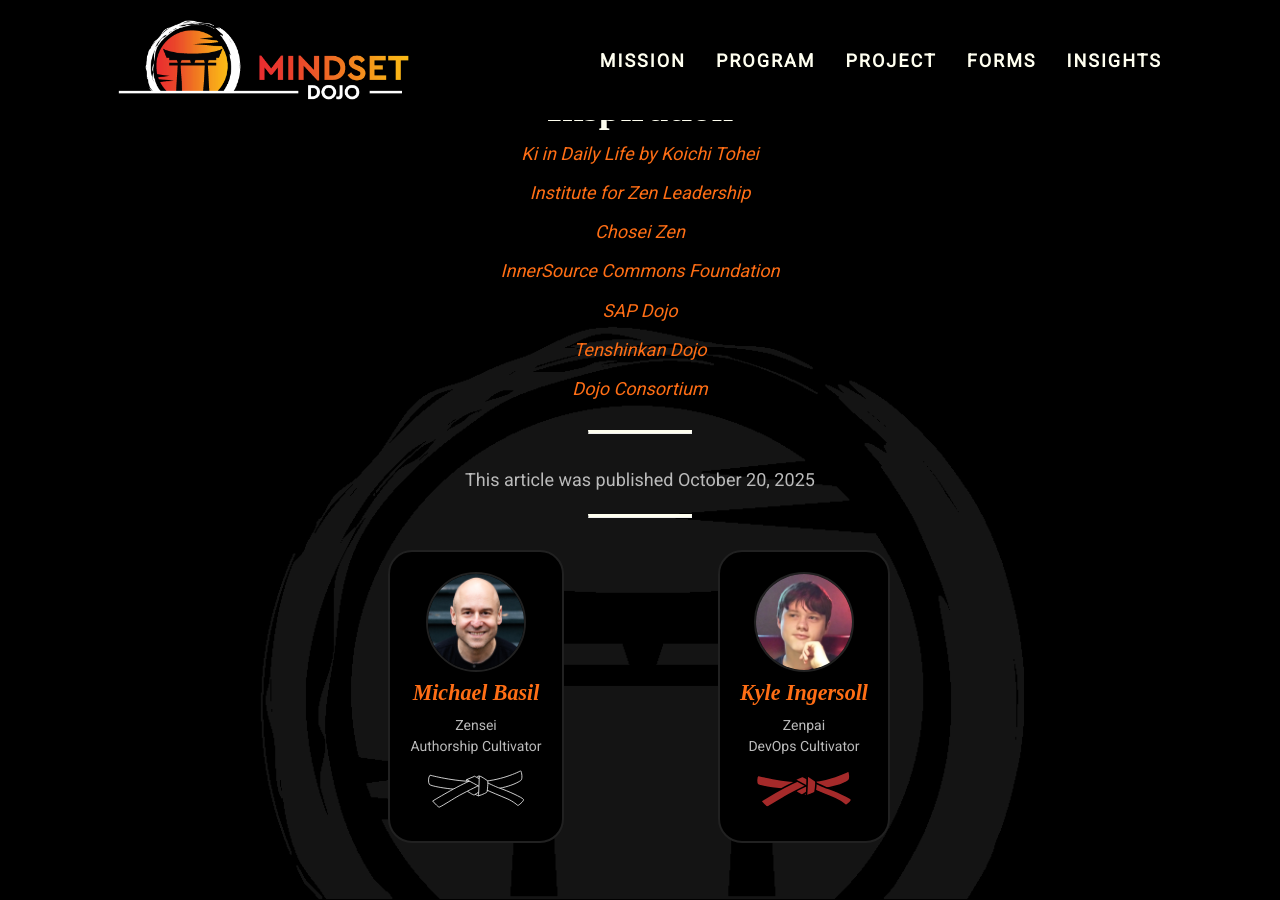
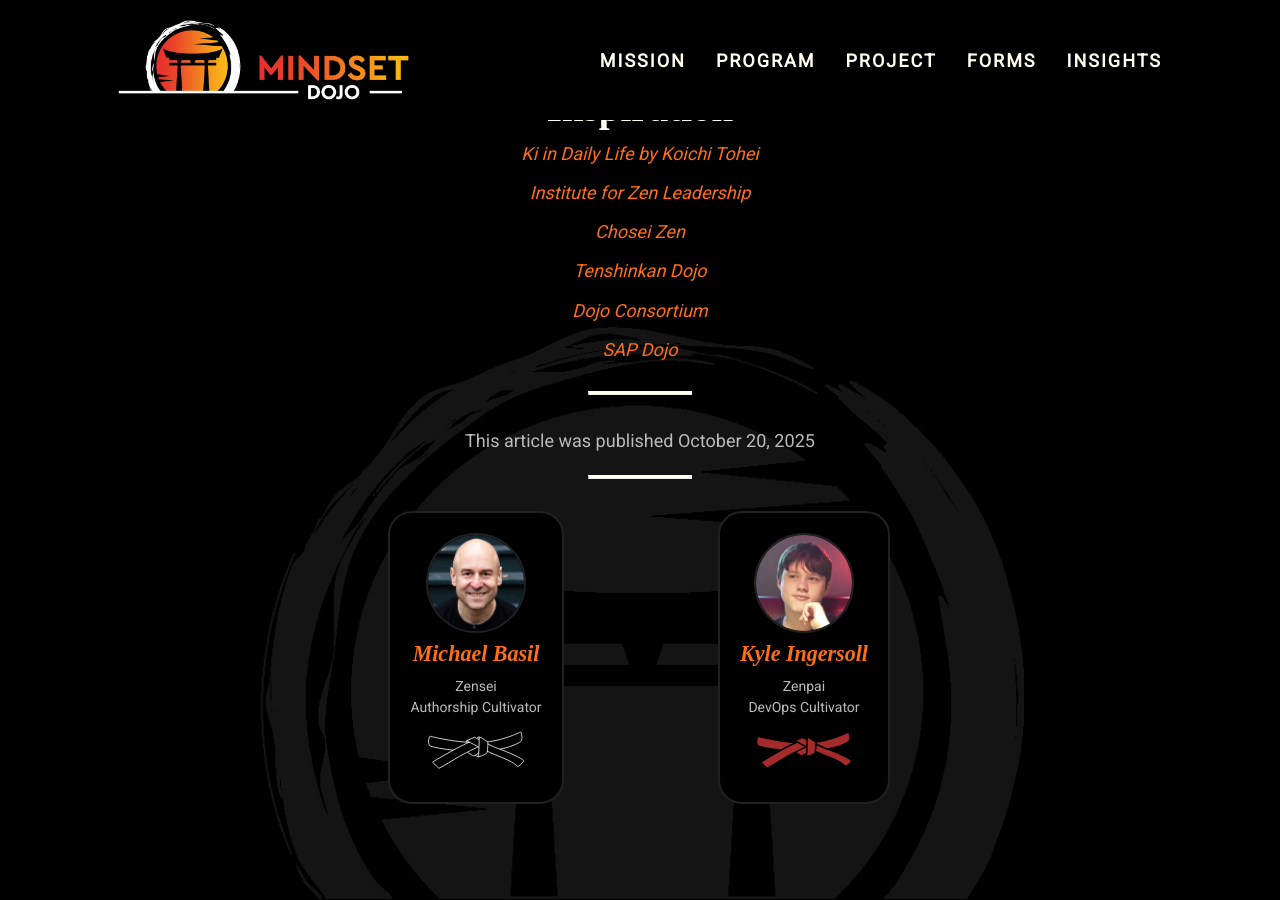
Before and after one commit to mindset-dojo/mindset-dojo.github.io, a Jekyll site: the page built from _forms/2025-10-20-dojo.md, in a window 1280 px wide and 900 px high, scrolled down 672 px. Built offline with Jekyll 4.4.1, drawn with Linux system fonts in a browser that asks for light colours; some web fonts are replaced.

Commit message:
refactor(dojo): clarify inspirations.

```diff
--- a/_forms/2025-10-20-dojo.md
+++ b/_forms/2025-10-20-dojo.md
@@ -26,7 +26,6 @@
 - [Ki in Daily Life by Koichi Tohei](https://www.amazon.com/Ki-Daily-Life-Koichi-Tohei/dp/4889960716)
 - [Institute for Zen Leadership](https://zenleader.global)
 - [Chosei Zen](https://www.choseizen.org/)
-- [InnerSource Commons Foundation](https://innersourcecommons.org)
-- [SAP Dojo](https://github.com/sap-samples/dojo)
 - [Tenshinkan Dojo](https://japaneseculturecenter.com/classes/aikido)
 - [Dojo Consortium](https://dojoconsortium.org)
+- [SAP Dojo](https://github.com/sap-samples/dojo)
```
